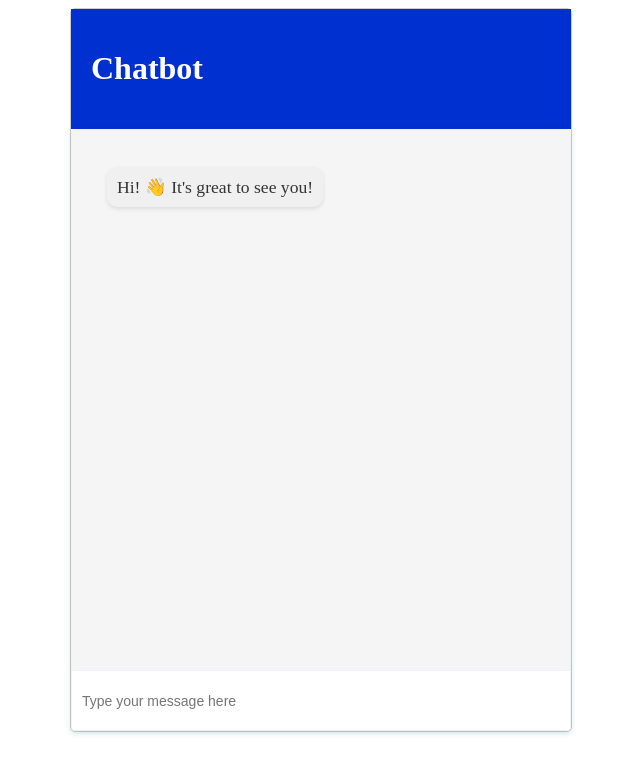
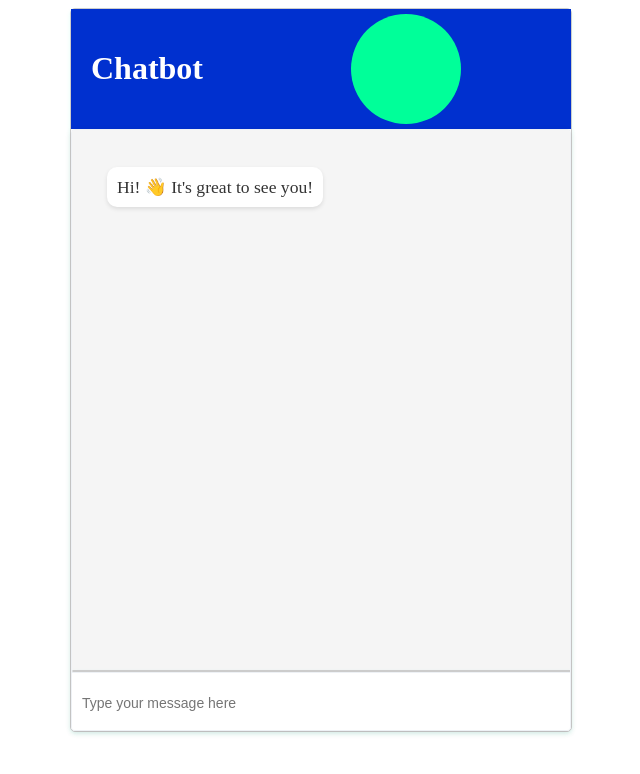
Before and after one commit to AkashSavitala/AI_Chat_Widget, a plain HTML site: page Website/code.html in a window 1280 px wide. Shown: the whole page, without its empty margins (319-959 px from the left). Drawn offline with Linux system fonts and the light colour scheme.

Commit message:
almost done

```diff
--- a/Website/chatbot.js
+++ b/Website/chatbot.js
@@ -8,11 +8,9 @@ document.addEventListener("DOMContentLoaded", function () {
 
         const userMessage = inputField.value;
 
+
         // Display the user's message in the chat
         addMessage("user", userMessage);
-
-        // Scroll to the bottom of the conversation
-        scrollToBottom();
 
         // Here, you can process the user's message and provide a response from the chatbot
         // For simplicity, we'll add a basic response.
@@ -20,13 +18,24 @@ document.addEventListener("DOMContentLoaded", function () {
             const chatbotResponse = "Thanks for your message! How can I assist you?";
             addMessage("chatbot", chatbotResponse);
 
-            // Scroll to the bottom of the conversation again after adding the chatbot's response
-
         }, 100);
 
         // Clear the input field
         inputField.value = "";
+
+        scrollToBottom();
     });
+    function openChatbox() {
+        // Redirect to a blank page when the circle is clicked
+        window.location.href = "https://www.google.com/?client=safari";
+    }
+
+
+
+    function scrollToBottom() {
+        messages.scrollTop = messages.scrollHeight;
+      }
+
 
     function addMessage(sender, message) {
         const messageContainer = document.createElement("div");
@@ -39,8 +48,4 @@ document.addEventListener("DOMContentLoaded", function () {
         messageContainer.appendChild(messageText);
         conversation.appendChild(messageContainer);
     }
-
-    function scrollToBottom() {
-        conversation.scrollTop = conversation.scrollHeight;
-    }
 });
--- a/Website/code.html
+++ b/Website/code.html
@@ -18,6 +18,14 @@
                 <p class="chatbot-text">Hi! 👋 It's great to see you!</p>
               </div>
             </div>
+            <div class="chatbot-container">
+
+            </div>
+            <div id="chatbox-opener" class="circle-button" onclick="openChatbox()">
+                <a href="https://www.google.com/?client=safari" target = "_blank"></a>
+
+            </div>
+            <script src="chatbot.js"></script>
             <form id="input-form">
               <message-container>
                 <input id="input-field" type="text" placeholder="Type your message here">
--- a/Website/fonts.css
+++ b/Website/fonts.css
@@ -37,7 +37,6 @@ body {
 
   #conversation {
     height: 500px;
-    overflow-y: auto;
     padding: 20px;
     display: flex;
     flex-direction: column;
@@ -73,7 +72,7 @@ body {
 
 
 .chatbot-text {
-    background-color: white;
+    background-color: rgb(255, 255, 255);
     color: #333333;
     font-size: 1.1em;
     padding: 15px;
@@ -153,7 +152,7 @@ body {
   /* Add this CSS to style user messages on the right side */
 .chatbot-message {
     clear: both;
-    overflow: auto;
+
     margin-bottom: 10px;
 }
 
@@ -164,12 +163,27 @@ body {
     padding: 10px;
     float: right;
     clear: both;
+}
+/* Add this CSS to style the chatbox-opener circle */
+.circle-button {
+    position: fixed;
+    top: 14px;
+    right: 500px;
+    background-color: #00ff99;
+    color: #fff;
+    border-radius: 50%;
+    width: 110px;
+    height: 110px;
+    text-align: center;
+    line-height: 40px;
+    cursor: pointer;
+    z-index: 999;
+}
 
 
-}
 
 .chatbot-text {
-    background-color: #f0f0f0;
+    background-color: #ffffff;
     color: #333;
     border-radius: 10px;
     padding: 10px;
```
Also changed, not shown: Second Website/chatbot2.js (added), Second Website/code2.html (added), Second Website/fonts2.css (added).
